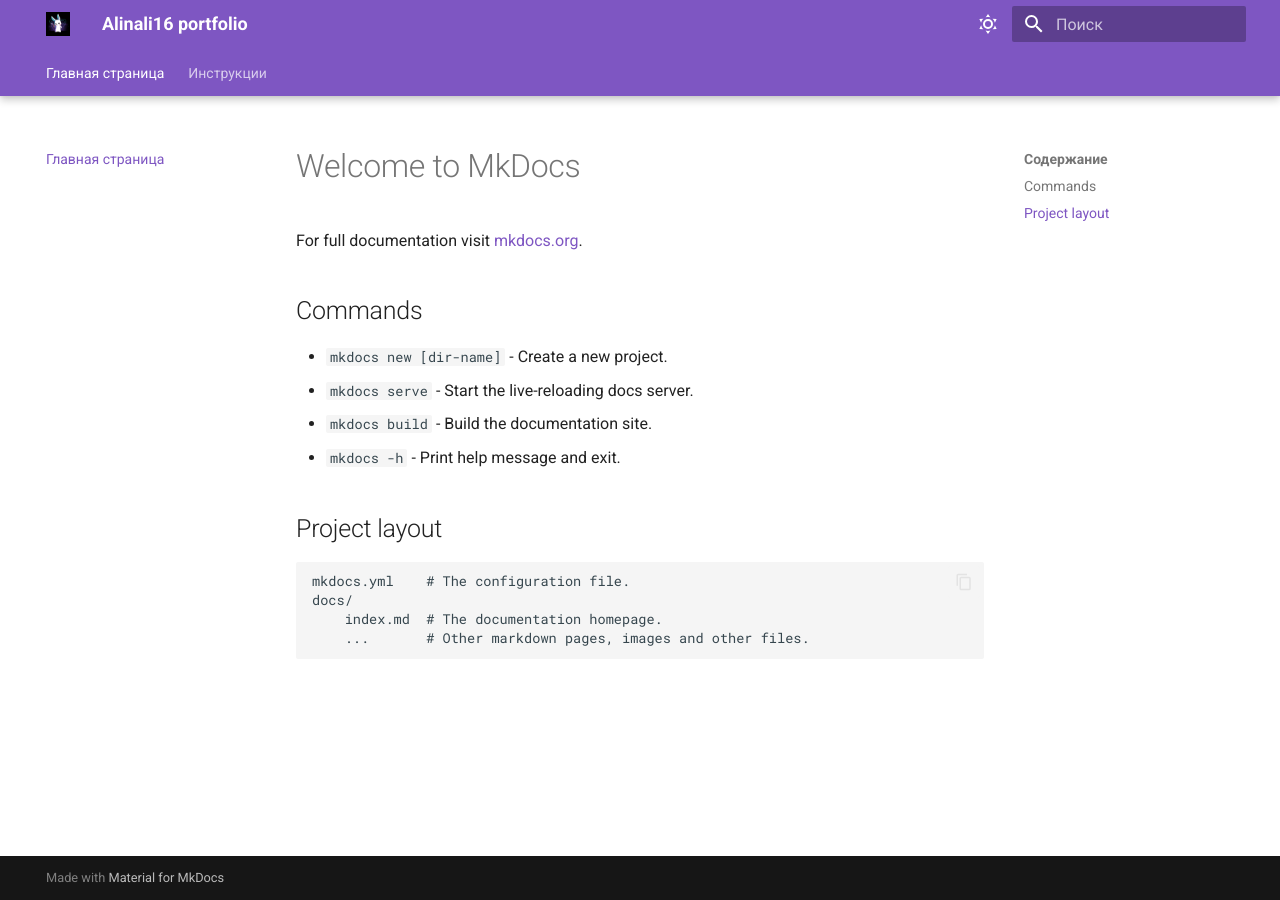
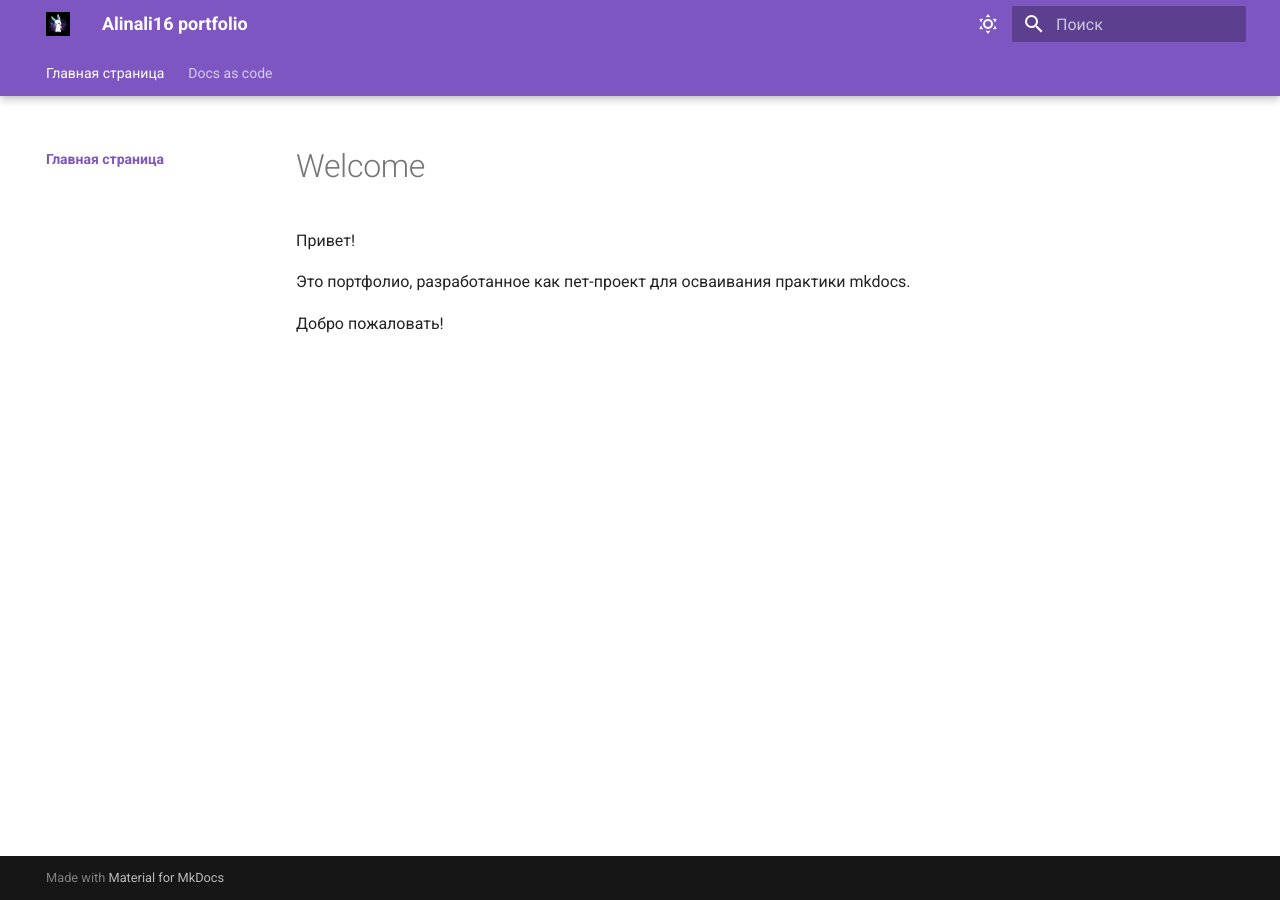
Before and after one commit to AlinAli16/portfolio_mkdocs, an MkDocs documentation site: the page built from docs/index.md, in a window 1280 px wide. Built offline with MkDocs 1.6.1 and Material for MkDocs 9.7.7, drawn with Linux system fonts in a browser that asks for light colours.

Commit message:
продолжение оформления портфолио и рассмотрение структуры в mkdocs

```diff
--- a/docs/index.md
+++ b/docs/index.md
@@ -1,17 +1,7 @@
-# Welcome to MkDocs
+# Welcome
 
-For full documentation visit [mkdocs.org](https://www.mkdocs.org).
+Привет!
 
-## Commands
+Это портфолио, разработанное как пет-проект для осваивания практики mkdocs.
 
-* `mkdocs new [dir-name]` - Create a new project.
-* `mkdocs serve` - Start the live-reloading docs server.
-* `mkdocs build` - Build the documentation site.
-* `mkdocs -h` - Print help message and exit.
-
-## Project layout
-
-    mkdocs.yml    # The configuration file.
-    docs/
-        index.md  # The documentation homepage.
-        ...       # Other markdown pages, images and other files.
+Добро пожаловать!
--- a/mkdocs.yml
+++ b/mkdocs.yml
@@ -42,9 +42,12 @@ theme: # Тема сайта, информация о ее параметрах
     - content.code.copy # Кнопка копирования в блоке кода
 
 nav: # Структура сайта
-- Главная страница: index.md
-- Инструкции:
+- Главная страница:
+  - index.md
+- Docs as code:
+  - instructions/index.md
   - Отложенные сообщения в Telegram: instructions/delay_message_tg.md
+
 
 
 markdown_extensions: # Расширения markdown
```
Also changed, not shown: docs/instructions/index.md (+3 -2 lines), docs/page 2.md (deleted, +0 -1 lines).
